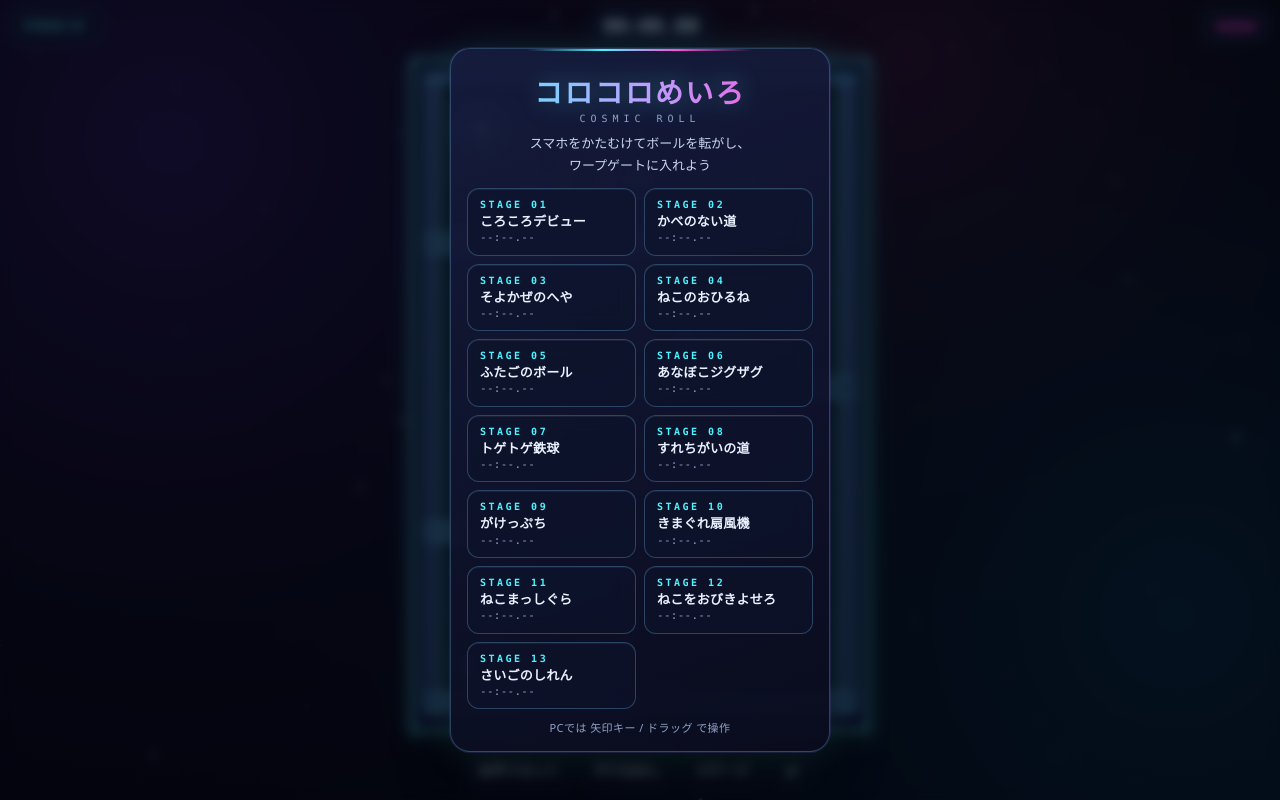
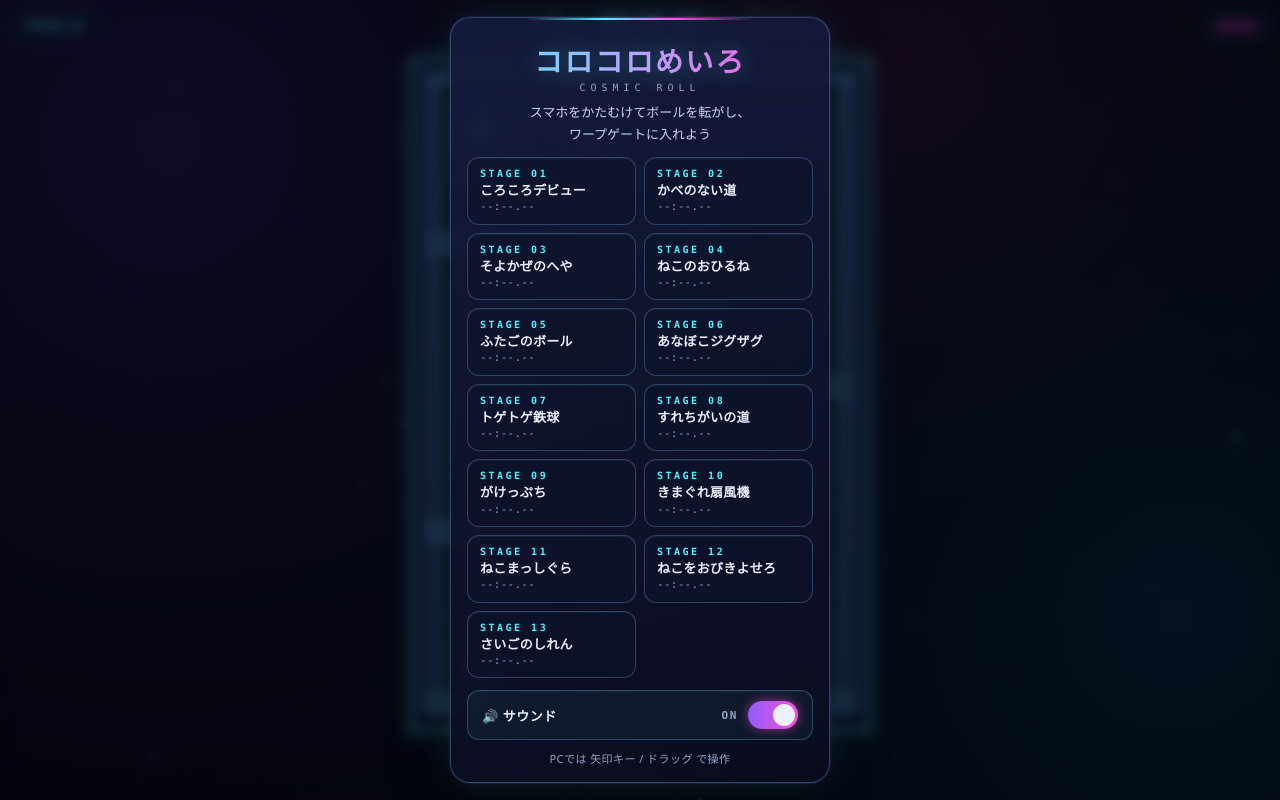
Before and after one commit to wabisabimori/rollball, a plain HTML site: page index.html in a window 1280 px wide. Drawn offline with Linux system fonts and the light colour scheme; animation ran at ten frames a second.

Commit message:
Add sound ON/OFF switch to the stage menu
Co-Authored-By: Claude Opus 5.5 <noreply@anthropic.com>

```diff
--- a/index.html
+++ b/index.html
@@ -53,6 +53,16 @@
   }
   button:active { transform: scale(.96); border-color: var(--cyan); }
   #sound { width: 44px; padding: 10px 0; }
+  .sw-row {
+    display: flex; align-items: center; justify-content: space-between; gap: 10px;
+    margin-top: 12px; padding: 10px 14px; border-radius: 12px; width: 100%;
+    background: rgba(77, 243, 255, .05); border: 1px solid var(--line); font-size: 13px;
+  }
+  .sw { position: relative; width: 50px; height: 28px; border-radius: 99px; background: #2a3158; transition: background .2s; flex: none; }
+  .sw::after { content: ""; position: absolute; top: 3px; left: 3px; width: 22px; height: 22px; border-radius: 50%; background: #e9f1ff; transition: transform .2s; }
+  .sw-row.on .sw { background: linear-gradient(100deg, var(--vio), var(--mag)); box-shadow: 0 0 12px rgba(255, 79, 216, .5); }
+  .sw-row.on .sw::after { transform: translateX(22px); }
+  .sw-state { font-family: "SF Mono", ui-monospace, Menlo, monospace; font-size: 11px; letter-spacing: .15em; color: var(--dim); margin-left: auto; }
   button.primary {
     border: 0; color: #fff; font-size: 17px; padding: 13px 28px; letter-spacing: .18em;
     background: linear-gradient(100deg, var(--vio), var(--mag));
@@ -446,6 +456,8 @@ function meow() { sfx.meow(); }
 function setMuted(m) {
   muted = m; localStorage.setItem('rollball_mute', m ? '1' : '0');
   $('sound').textContent = m ? '🔇' : '🔊';
+  const row = $('soundRow');
+  if (row) { row.classList.toggle('on', !m); row.querySelector('.sw-state').textContent = m ? 'OFF' : 'ON'; }
   if (master) master.gain.value = m ? 0 : 1;
 }
 
@@ -666,8 +678,11 @@ function showMenu() {
       };
     }),
     true,
+    '<button class="sw-row" id="soundRow"><span>🔊 サウンド</span><span class="sw-state"></span><span class="sw"></span></button>' +
     '<div class="note">PCでは 矢印キー / ドラッグ で操作</div>'
   );
+  $('soundRow').addEventListener('click', () => { audio(); setMuted(!muted); sfx.blip(); });
+  setMuted(muted);
 }
 function readyLevel(i) {
   loadLevel(i);
```
